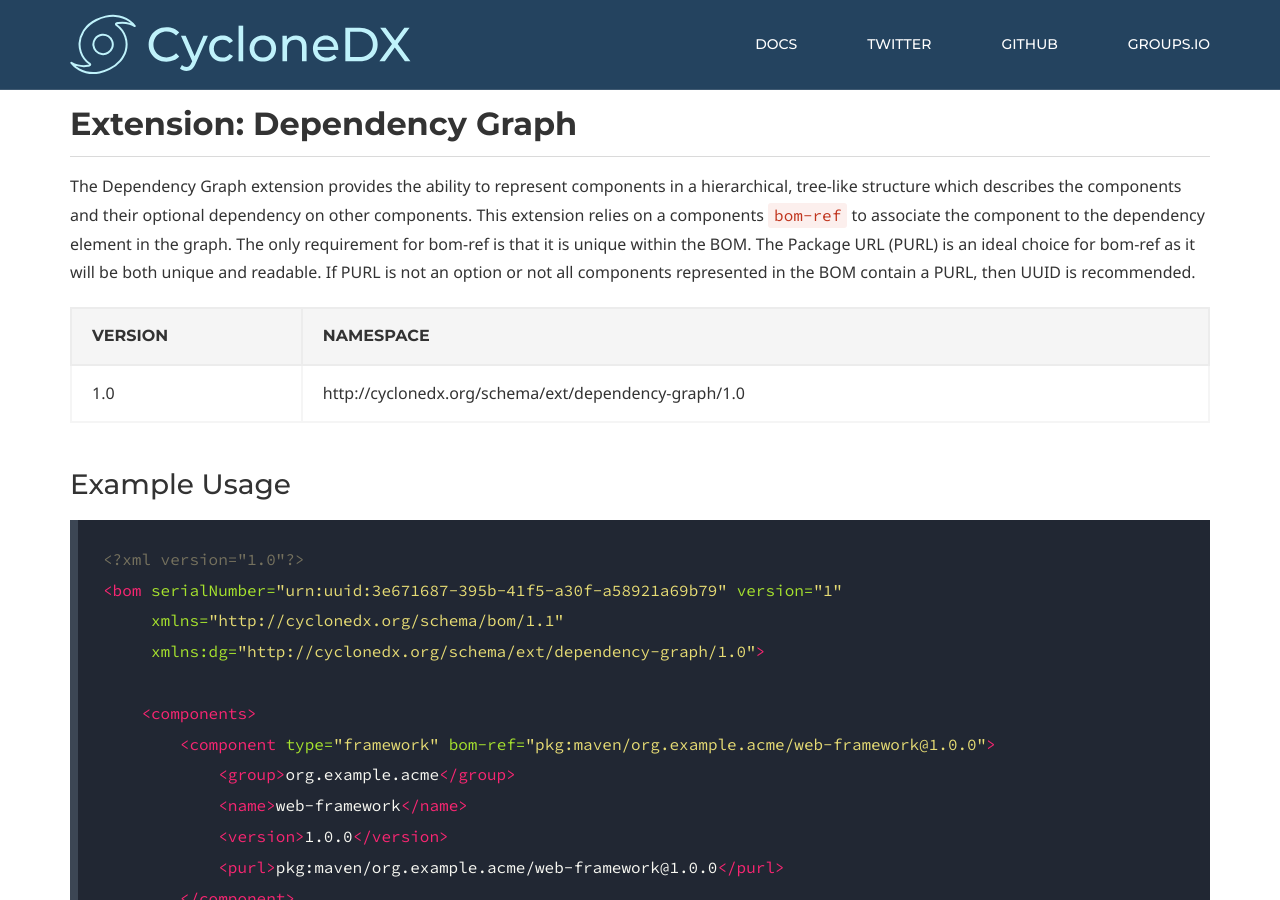
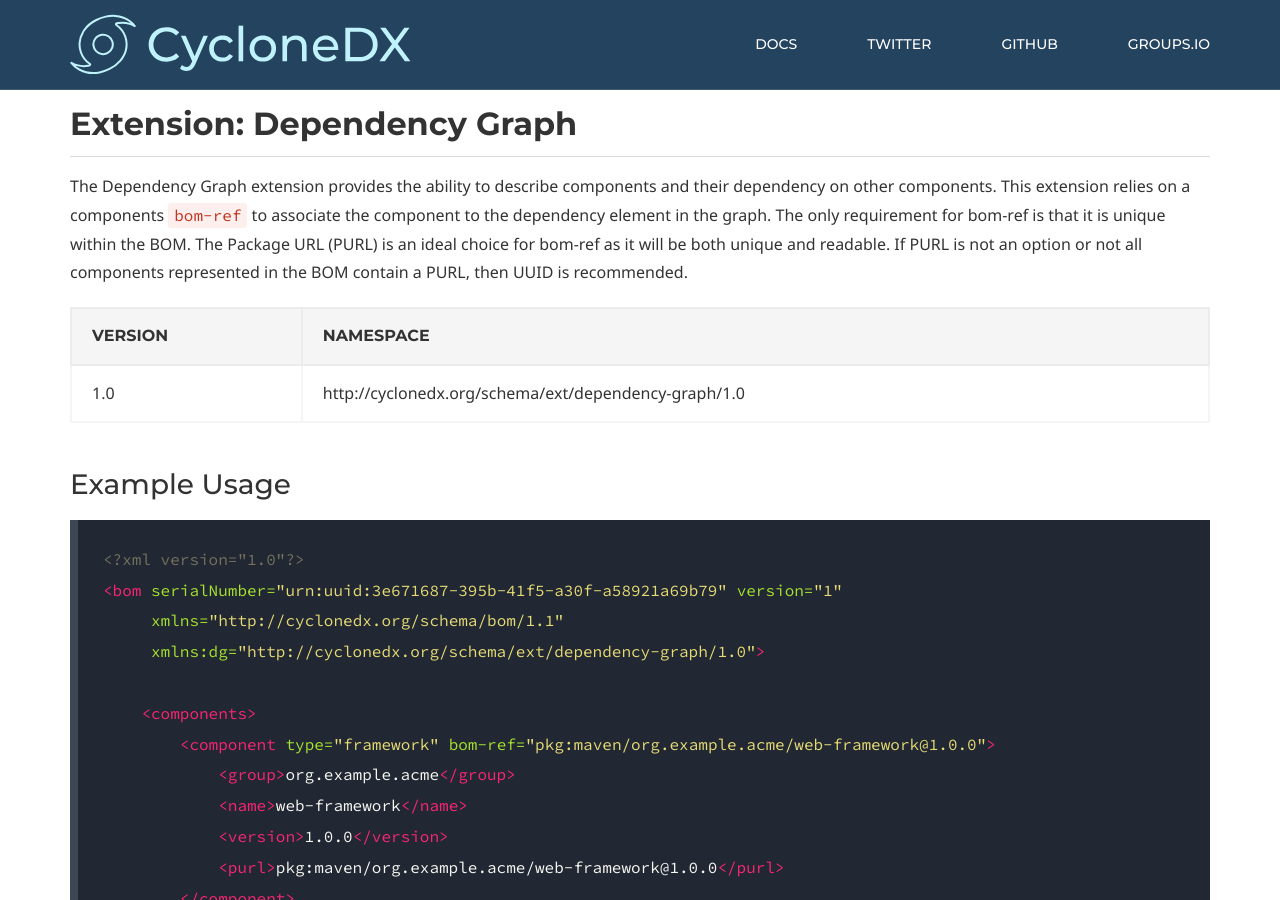
Before and after one commit to CycloneDX/cyclonedx.org, a Jekyll site: the page built from ext/dependency-graph/index.md, in a window 1280 px wide and 900 px high. Built offline with Jekyll 4.4.1, drawn with Linux system fonts in a browser that asks for light colours; some web fonts are replaced.

Commit message:
Description update

```diff
--- a/ext/dependency-graph/index.md
+++ b/ext/dependency-graph/index.md
@@ -18,11 +18,9 @@ micro_nav: true
 ---
 
 ## Extension: Dependency Graph
-
-The Dependency Graph extension provides the ability to represent components in a hierarchical, tree-like
-structure which describes the components and their optional dependency on other components. This extension
-relies on a components `bom-ref` to associate the component to the dependency element in the graph. The only
-requirement for bom-ref is that it is unique within the BOM. The Package URL (PURL) is an ideal choice for
+The Dependency Graph extension provides the ability to describe components and their dependency on other components.
+This extension relies on a components `bom-ref` to associate the component to the dependency element in the graph.
+The only requirement for bom-ref is that it is unique within the BOM. The Package URL (PURL) is an ideal choice for
 bom-ref as it will be both unique and readable. If PURL is not an option or not all components represented in
 the BOM contain a PURL, then UUID is recommended.
 
```
